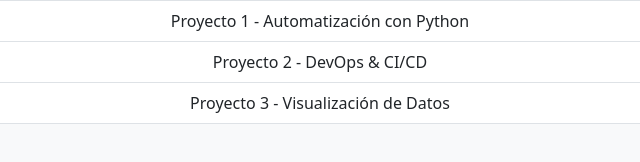
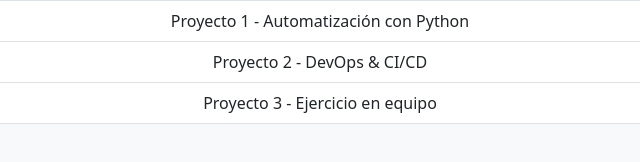
Before and after one commit to uracilo/aws-data-benjamin, a plain HTML site: page index.html in a window 1280 px wide. Shown: the part 278-440 px from the top of the page, 320-960 px from the left. Drawn offline with nearby package versions, Linux system fonts and the light colour scheme.

Commit message:
Update index.html

```diff
--- a/index.html
+++ b/index.html
@@ -41,8 +41,8 @@
       <a href="proyecto2.html" class="list-group-item list-group-item-action">
         Proyecto 2 - DevOps & CI/CD
       </a>
-      <a href="proyecto3.html" class="list-group-item list-group-item-action">
-        Proyecto 3 - Visualización de Datos
+      <a href="Untitled.html" class="list-group-item list-group-item-action">
+        Proyecto 3 - Ejercicio en equipo
       </a>
     </div>
   </div>
```
